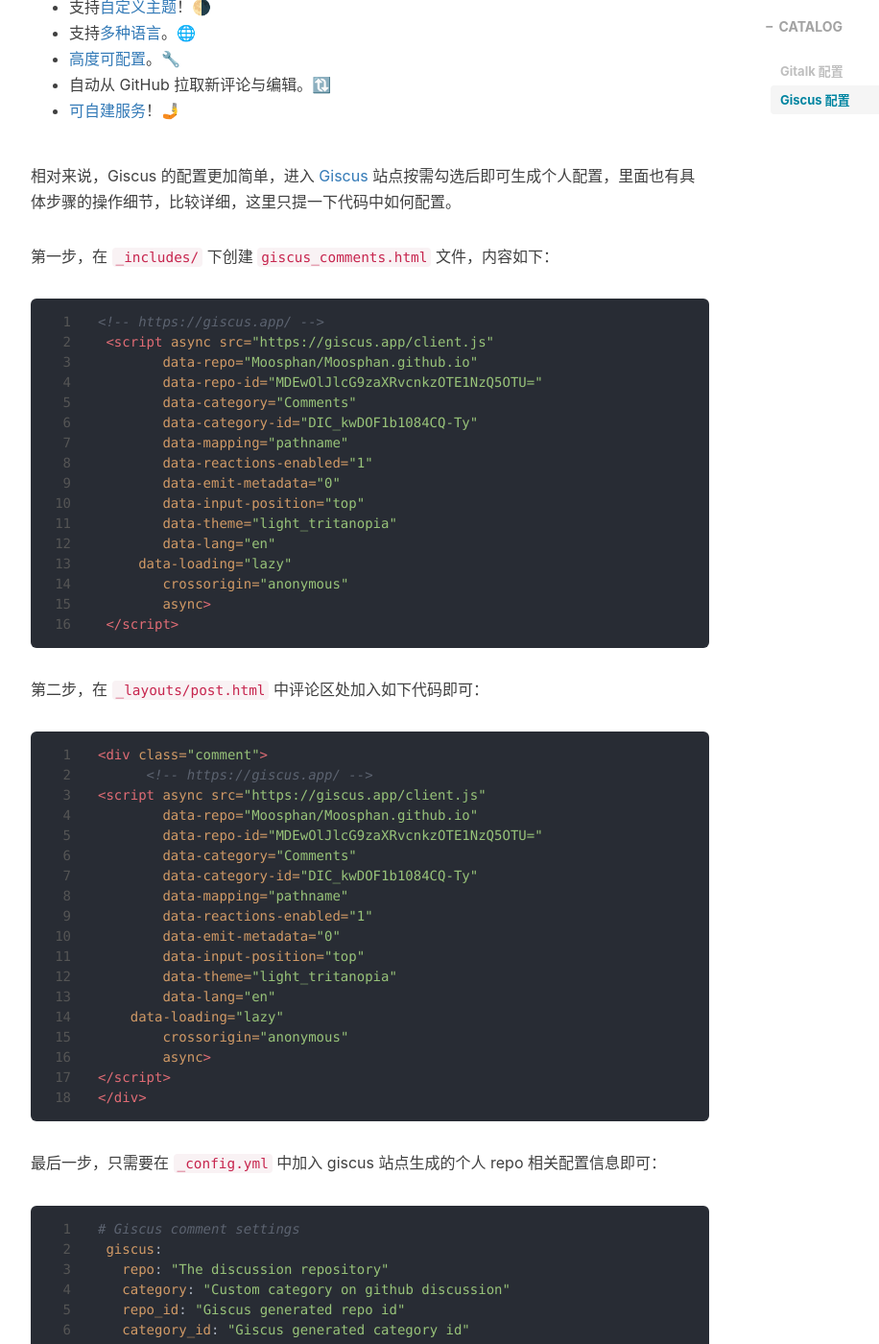
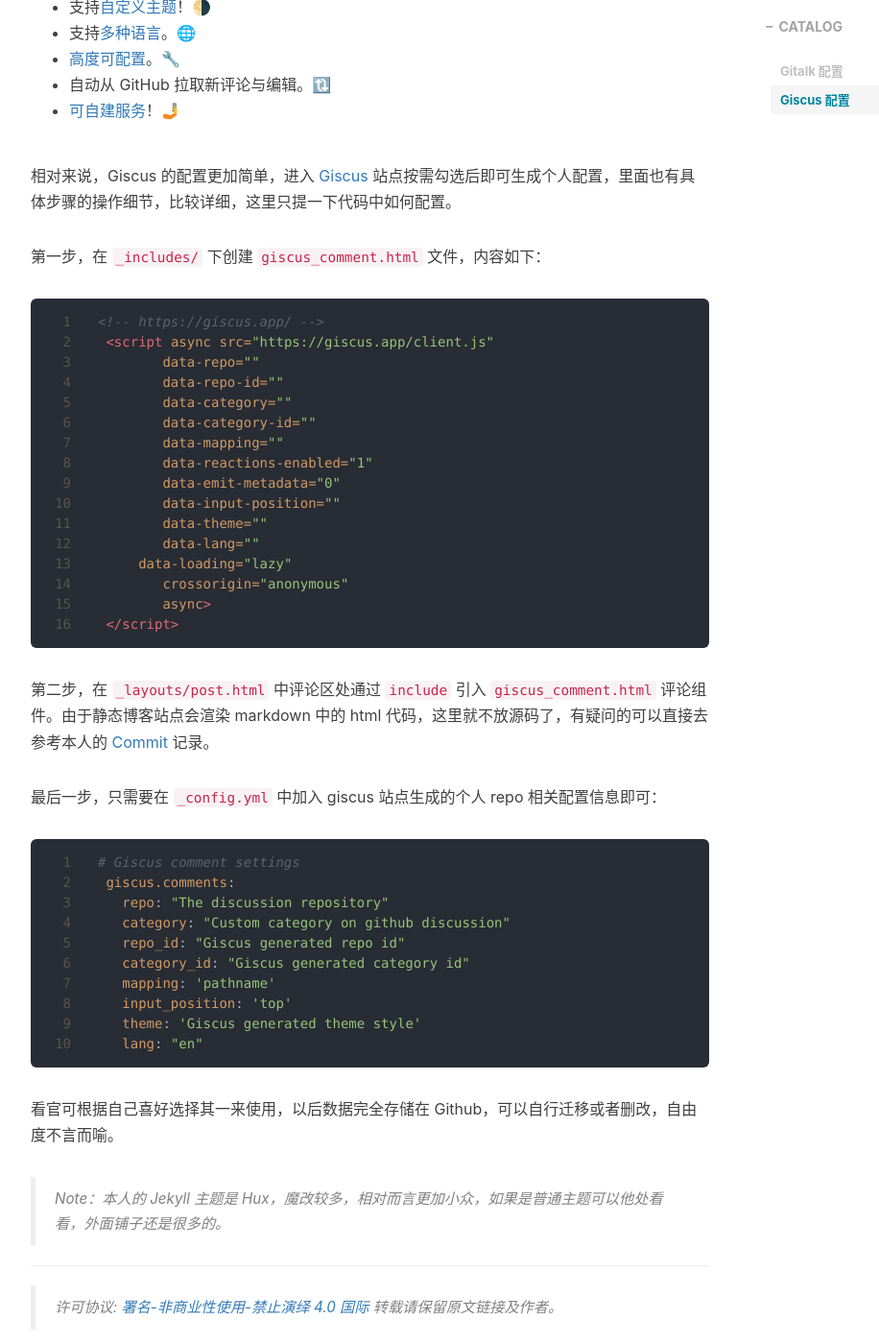
Before and after one commit to Moosphan/Moosphan.github.io, a Jekyll site: the page built from _posts/post_other/2022-07-16-change-article-comments.md, in a window 1280 px wide and 1400 px high, scrolled down 2547 px. Shown: the whole window at 96% size, without its empty margins (233-1149 px from the left). Built offline with Jekyll 4.4.1, drawn with Linux system fonts in a browser that asks for light colours; nearby versions of some CDN libraries; comment, search, counter and statistics services are not loaded; some of the changed text lies outside the part shown.

Commit message:
Temporarily solve the problem of rendering html in the article

````diff
--- a/_posts/post_other/2022-07-16-change-article-comments.md
+++ b/_posts/post_other/2022-07-16-change-article-comments.md
@@ -8,19 +8,22 @@
 header-style: text
 tags:
 - 评论系统
+- Jekyll
+- Gitalk
+- Giscus
 categories:
 - other
 ---
 
 从去年建站 ***dorck.cn*** 开始到现在，我已经陆续更换过三四次评论系统了，以至于最近半年甚至都未开启这个功能，只因为它们太不稳定或者体验太差。有一阵子没更新博客了，重拾起来一段时间之后发现评论功能还是要有的，毕竟要客观了解到他人对于文章内容质量的看法，沟通的平台少不了的，更重要的一点是：以后遇到相关知识点还能应急性地自我评论，补充一二思路。
 
-从最初的 **畅言** 到 **Valine** 再到 **Disqus**，它们都找到了自己的适众，却唯独留不下我。畅言是国人维护的，经常断掉不够稳定；而 valine 需要绑定 LeanCloud，还要填一大堆备案信息等，麻烦至极，并且免费版的额度有限，骨鲠在喉；Disqus 我发现也不稳定，可能是因为国外平台的原因，需要梯子。索性这些我都放弃了，于是我等来了 **Gitalk** 和 **Giscus**，虽然迟了一些，但却是我想要的，因为它们本就离我很近。它们都是基于 Github 这个世界第一开源社区衍生出来的小产品，Gitalk 基于仓库的 issue 系统，而 Giscus 基于 Github 刚推出不久的 Discussion 功能，支持楼中楼回复，从体验上来说，我最终选择了 Giscus。
+从最初的 **畅言** 到 **Valine** 再到 **Disqus**，它们都找到了自己的适众，却唯独留不下我。畅言是国人维护的，经常断掉不够稳定；而 valine 需要绑定 LeanCloud，还要填一大堆备案信息等，麻烦至极，并且免费版的额度有限，骨鲠在喉；Disqus 我发现也不稳定，可能是因为国外平台的原因，需要梯子。索性这些我都放弃了，于是我等来了 **Gitalk** 和 **Giscus**，虽然迟了一些，但却是我想要的，因为它们本就离我很近。它们都是基于 Github 这个世界第一开源社区衍生出来的小产品，Gitalk 基于仓库的 issue 系统，而 Giscus 基于 Github 刚推出不久的 Discussion 功能，支持楼中楼回复，从体验上来说，我最终选择了后者。
 
 由于我是基于 Jekyll 来建站的，所以下面就基于 Jekyll 来记录下如何分别配置 Gitalk 和 Giscus 评论系统。
 
 ### Gitalk 配置
 
-首先在 `_includes/` 目录下创建 `gitalk_comments.html` 文件，拷贝内容如下：
+首先在 `_includes/` 目录下创建 `gitalk_comment.html` 文件，拷贝内容如下：
 
 ```html
 <div id="gitalk-container"></div>
@@ -29,11 +32,11 @@
  <script>
  var gitalk = new Gitalk({
      id: location.pathname,
-     clientID: "{{ site.clientID }}",
-     clientSecret: "{{ site.clientSecret }}",
-     repo: "{{ site.repo }}",
-     owner: "{{ site.owner }}",
-     admin: "{{ site.admin }}",
+     clientID: "{{ site.comments.clientID }}",
+     clientSecret: "{{ site.comments.clientSecret }}",
+     repo: "{{ site.comments.repo }}",
+     owner: "{{ site.comments.owner }}",
+     admin: "{{ site.comments.admin }}",
      labels: ['Gitalk'],
  })
  gitalk.render('gitalk-container')
@@ -58,11 +61,11 @@
         <script>
                 var gitalk = new Gitalk({
                     id: location.pathname,
-                    clientID: "{{ site.clientID }}",
-                    clientSecret: "{{ site.clientSecret }}",
-                    repo: "{{ site.repo }}",
-                    owner: "{{ site.owner }}",
-                    admin: "{{ site.admin }}",
+                    clientID: "{{site.comments.clientID}}",
+                    clientSecret: "{{ site.comments.clientSecret }}",
+                    repo: "{{ site.comments.repo }}",
+                    owner: "{{ site.comments.owner }}",
+                    admin: "{{ site.comments.admin }}",
                     labels: ['Gitalk'],
                 })
                 gitalk.render('gitalk-container')
@@ -100,40 +103,34 @@
 
 相对来说，Giscus 的配置更加简单，进入 [Giscus](https://giscus.app) 站点按需勾选后即可生成个人配置，里面也有具体步骤的操作细节，比较详细，这里只提一下代码中如何配置。
 
-第一步，在 `_includes/` 下创建 `giscus_comments.html` 文件，内容如下：
+第一步，在 `_includes/` 下创建 `giscus_comment.html` 文件，内容如下：
 
 ```html
 <!-- https://giscus.app/ -->
  <script async src="https://giscus.app/client.js"
- 	data-repo="{{ site.giscus.repo }}"
- 	data-repo-id="{{ site.giscus.repo_id }}"
- 	data-category="{{ site.giscus.category }}"
- 	data-category-id="{{ site.giscus.category_id }}"
- 	data-mapping="{{ site.giscus.mapping }}"
+ 	data-repo="{{ site.giscus.comments.repo }}"
+ 	data-repo-id="{{ site.giscus.comments.repo_id }}"
+ 	data-category="{{ site.giscus.comments.category }}"
+ 	data-category-id="{{ site.giscus.comments.category_id }}"
+ 	data-mapping="{{ site.giscus.comments.mapping }}"
  	data-reactions-enabled="1"
  	data-emit-metadata="0"
- 	data-input-position="{{ site.giscus.input_position }}"
- 	data-theme="{{ site.giscus.theme }}"
- 	data-lang="{{ site.giscus.lang }}"
+ 	data-input-position="{{ site.giscus.comments.input_position }}"
+ 	data-theme="{{ site.giscus.comments.theme }}"
+ 	data-lang="{{ site.giscus.comments.lang }}"
      data-loading="lazy"
  	crossorigin="anonymous"
  	async>
  </script>
 ```
 
-第二步，在 `_layouts/post.html` 中评论区处加入如下代码即可：
-
-```html
-<div class="comment">
-      {% include giscus_comments.html %}
-</div>
-```
+第二步，在 `_layouts/post.html` 中评论区处通过 `include` 引入 `giscus_comment.html` 评论组件。由于静态博客站点会渲染 markdown 中的 html 代码，这里就不放源码了，有疑问的可以直接去参考本人的 [Commit](https://github.com/Moosphan/Moosphan.github.io/commit/60223a078444c6c339f04bc0793c251dd6c6f7e5) 记录。
 
 最后一步，只需要在 `_config.yml` 中加入 giscus 站点生成的个人 repo 相关配置信息即可：
 
 ```yaml
 # Giscus comment settings
- giscus:
+ giscus.comments:
    repo: "The discussion repository"
    category: "Custom category on github discussion"
    repo_id: "Giscus generated repo id"
````
Also changed, not shown: _posts/post_skills/2021-11-12-article-publications-flow.md (renamed from _posts/post_skills/2021-11-12-文章发布流程记录.md), _posts/post_skills/2021-11-13-git-usage-in-work-flow.md (renamed from _posts/post_skills/2021-11-13-工作流中常用 Git 命令小记.md), _posts/post_skills/2021-11-13-linux-cmd-in-work-flow.md (renamed from _posts/post_skills/2021-11-13-工作流中常用的Linux命令.md), _posts/post_tools/2021-08-07-markdown-drawing.md (renamed from _posts/post_tools/2021-08-07-markdown绘制流程图的二三事儿.md).
